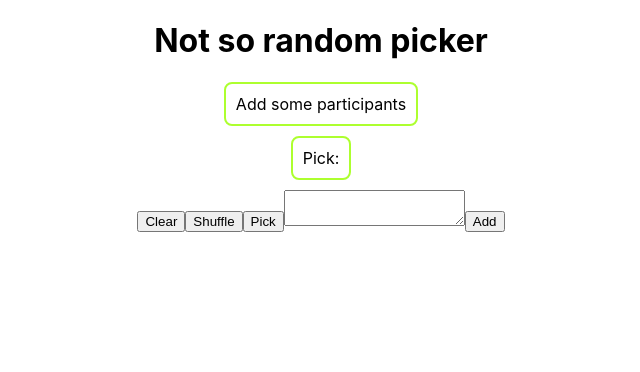
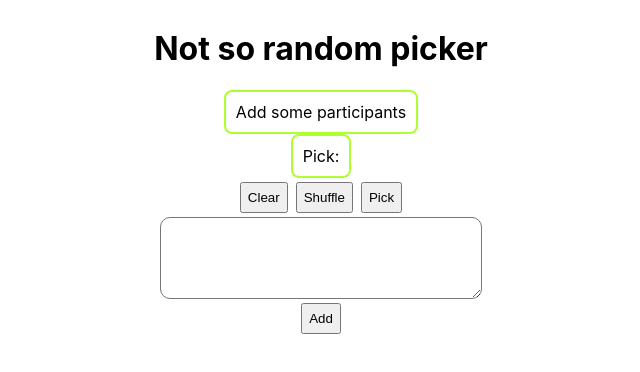
Before and after one commit to TunHuang/weighted-randompick-deployment-test, a React (Create React App) app: page / in a window 1280 px wide. Shown: the top 372 px of the page, without its empty margins (319-959 px from the left). Built offline with nearby package versions, Linux system fonts and the light colour scheme.

Commit message:
added minimal stylings

```diff
--- a/src/App.css
+++ b/src/App.css
@@ -1,5 +1,8 @@
 .App {
   text-align: center;
+  display: flex;
+  flex-direction: column;
+  align-items: center;
 }
 
 .queue {
@@ -8,5 +11,25 @@
   padding: 10px;
   width: fit-content;
   max-width: 80%;
-  margin: 10px auto 10px auto;
 }
+
+textarea {
+  width: 300px;
+  height: 60px;
+  border-radius: 10px;
+  padding: 10px;
+}
+
+textarea:focus {
+  outline: darkorchid solid 1px;
+  border-color: darkorchid;
+}
+
+button {
+  margin: 4px;
+  padding: 6px;
+}
+
+button:hover {
+  cursor: pointer;
+}
--- a/src/App.js
+++ b/src/App.js
@@ -9,9 +9,9 @@ function App() {
   function reducer(state, action) {
     switch (action.type) {
       case 'add':
-        return {...state, participants: [...state.participants, ...action.payload]};
+        return { ...state, participants: [...state.participants, ...action.payload] };
       case 'clear':
-        return {pick: '', participants: []};
+        return { pick: '', participants: [] };
       case 'pick':
         const indexSum = (state.participants.length - 1) * state.participants.length / 2;
         let randomFromSum = Math.floor(Math.random() * indexSum) + 1;
@@ -26,14 +26,14 @@ function App() {
           ...state.participants.slice(0, i),
           ...state.participants.slice(i + 1)
         ];
-        return {pick: newPick, participants: newParticipants};
+        return { pick: newPick, participants: newParticipants };
       case 'shuffle':
         const shuffled = [...state.participants];
         for (let i = shuffled.length - 1; i; i--) {
           const j = Math.floor(Math.random() * (i + 1));
           [shuffled[i], shuffled[j]] = [shuffled[j], shuffled[i]];
         }
-        return {...state, participants: shuffled};
+        return { ...state, participants: shuffled };
       default:
         throw new Error();
     }
@@ -42,15 +42,15 @@ function App() {
   const [state, dispatch] = useReducer(reducer, initialState);
 
   function handleClear() {
-    dispatch({type: 'clear'});
+    dispatch({ type: 'clear' });
   }
 
   function handleShuffle() {
-    dispatch({type: 'shuffle'});
+    dispatch({ type: 'shuffle' });
   }
 
   function handlePick() {
-    dispatch({type: 'pick'});
+    dispatch({ type: 'pick' });
   }
 
   const [textarea, setTextarea] = useState('');
@@ -61,7 +61,7 @@ function App() {
   function handleAdd() {
     const newParticipants = textarea.split(',').map(item => item.trim());
     setTextarea('');
-    dispatch({type: 'add', payload: newParticipants});
+    dispatch({ type: 'add', payload: newParticipants });
   }
   return (
     <div className="App">
@@ -74,9 +74,11 @@ function App() {
       <div className='queue'>
         <span>Pick: </span>{state.pick}
       </div>
-      <button onClick={handleClear}>Clear</button>
-      <button onClick={handleShuffle}>Shuffle</button>
-      <button onClick={handlePick}>Pick</button>
+      <div>
+        <button onClick={handleClear}>Clear</button>
+        <button onClick={handleShuffle}>Shuffle</button>
+        <button onClick={handlePick}>Pick</button>
+      </div>
       <textarea value={textarea} onChange={handleChange} />
       <button onClick={handleAdd}>Add</button>
     </div>
```
